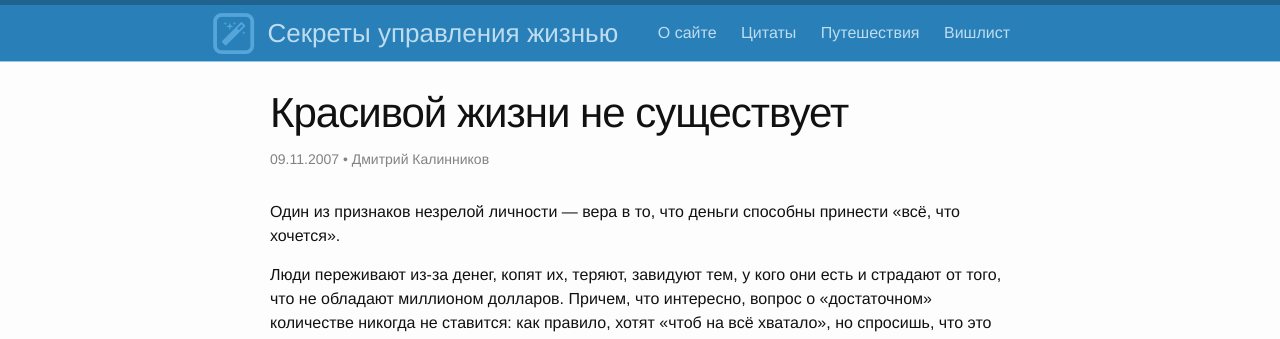
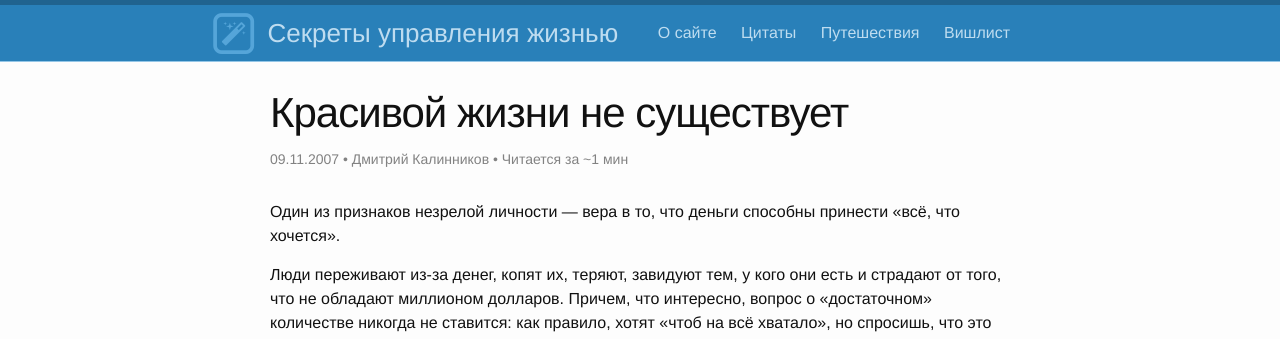
Before and after one commit to beeos/beeos.github.io, a Jekyll site: the page built from _posts/2007-11-09-there-is-no-beautiful-life.markdown, in a window 1280 px wide. Shown: the top 339 px of the page. Built offline with Jekyll 4.4.1, drawn with Linux system fonts in a browser that asks for light colours; nearby versions of some CDN libraries.

Commit message:
Add time to page subtitle

```diff
--- a/_layouts/post.html
+++ b/_layouts/post.html
@@ -5,7 +5,7 @@
 
   <header class="post-header">
     <h1 class="post-title">{{ page.title }}</h1>
-    <p class="post-meta">{{ page.date | date: '%d.%m.%Y' }}{% if page.author %} • {{ page.author }}{% endif %}{% if page.originally-posted-at %} • Опубликовано <a title="Оригинал публикации: {{ page.original }}" href="{{page.original}}">{{ page.originally-posted-at }}</a>{% endif %}{% if page.meta %} • {{ page.meta }}{% endif %}</p>
+    <p class="post-meta">{{ page.date | date: '%d.%m.%Y' }}{% if page.author %} • {{ page.author }}{% endif %}{% if page.originally-posted-at %} • Опубликовано <a title="Оригинал публикации: {{ page.original }}" href="{{page.original}}">{{ page.originally-posted-at }}</a>{% endif %}{% if page.meta %} • {{ page.meta }}{% endif %} • Читается за ~{{ content | size | divided_by:1200 }} мин</p>
   </header>
   <article class="post-content">
     {{ content | replace:' —','&nbsp;—' }}
```
